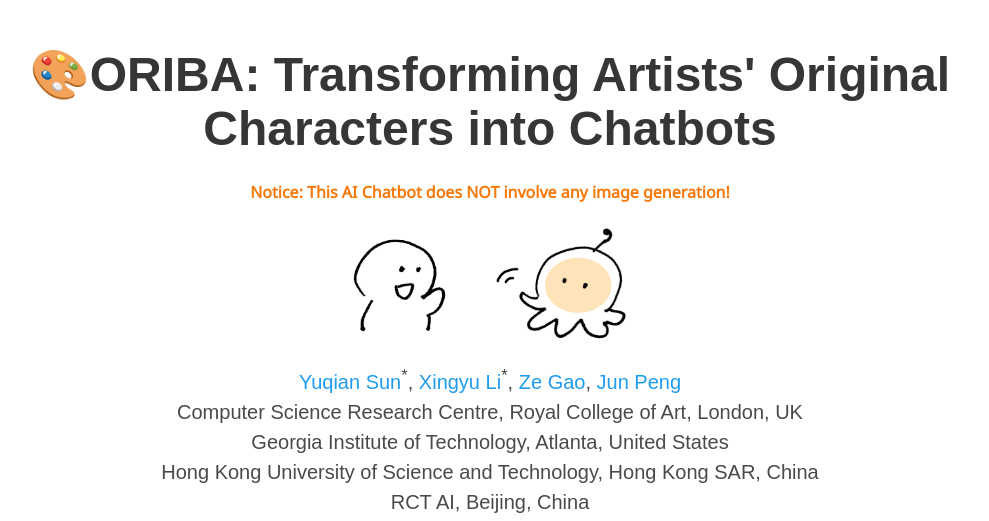
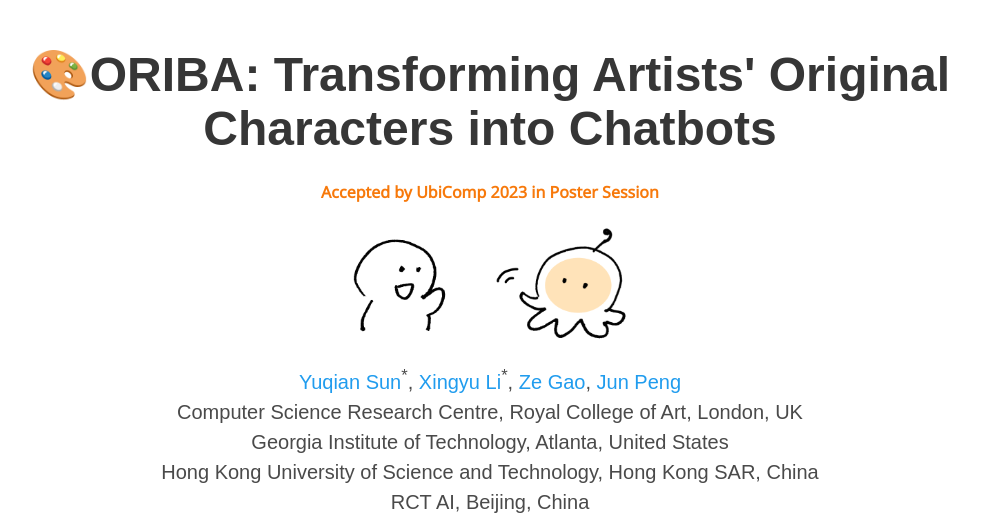
Before and after one commit to sunyuqian1997/ORIBA, a plain HTML site: page index.html in a window 1280 px wide. Shown: the top 521 px of the page, without its empty margins (150-1139 px from the left). Drawn offline with nearby package versions, Linux system fonts and the light colour scheme; some icons are missing; a web font is replaced by a local one.

Commit message:
update ubicomp

```diff
--- a/index.html
+++ b/index.html
@@ -50,7 +50,7 @@
         <div class="columns is-centered">
           <div class="column has-text-centered">
             <h1 class="title is-1 publication-title">🎨ORIBA: Transforming Artists' Original Characters into Chatbots</h1>
-            <div style="color: #F7790B; font-weight: bold;">Notice: This AI Chatbot does NOT involve any image generation!</div>
+            <div style="color: #F7790B; font-weight: bold;">Accepted by UbiComp 2023 in Poster Session</div>
             <br>
             <div class="columns is-centered" style="text-align: center;">
             <img src="static/images/oriba.png" alt="cover page" class="center-image blend-image-background" style="width: 30%; height: auto;">
```
